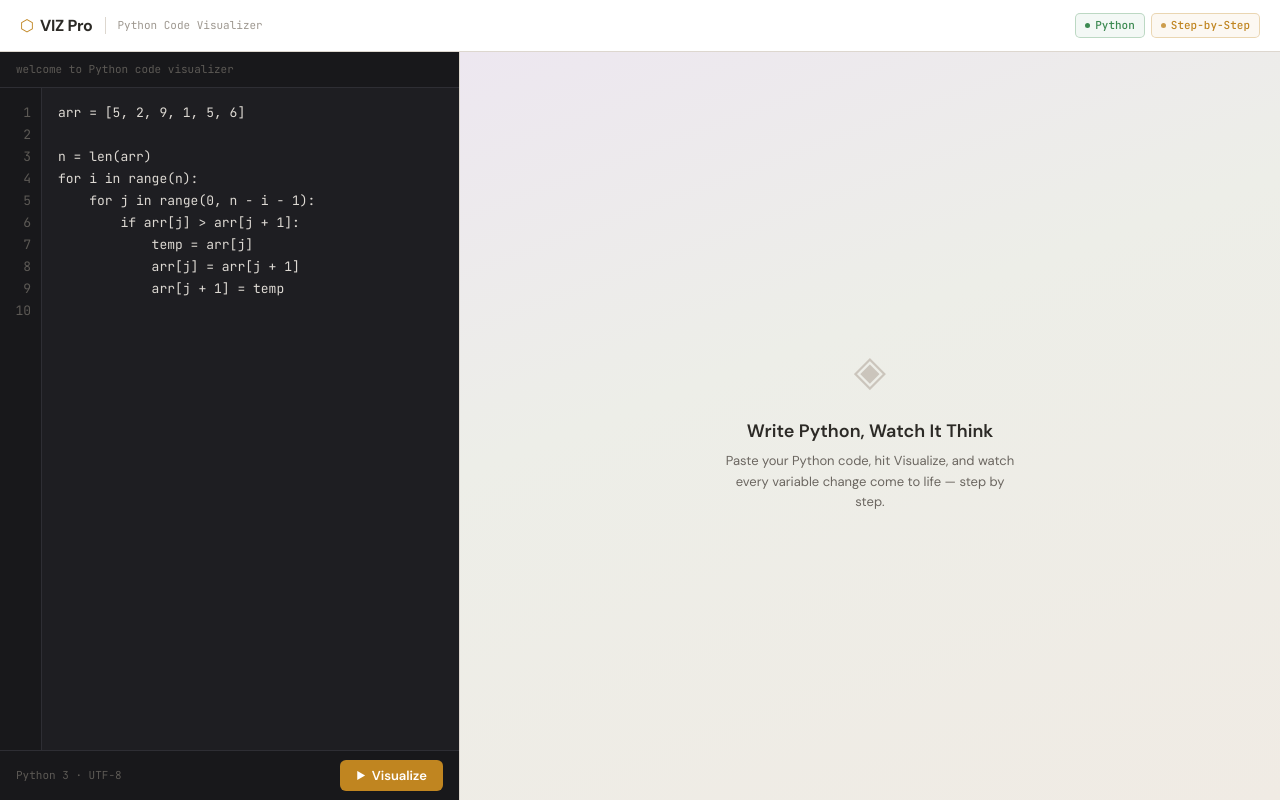
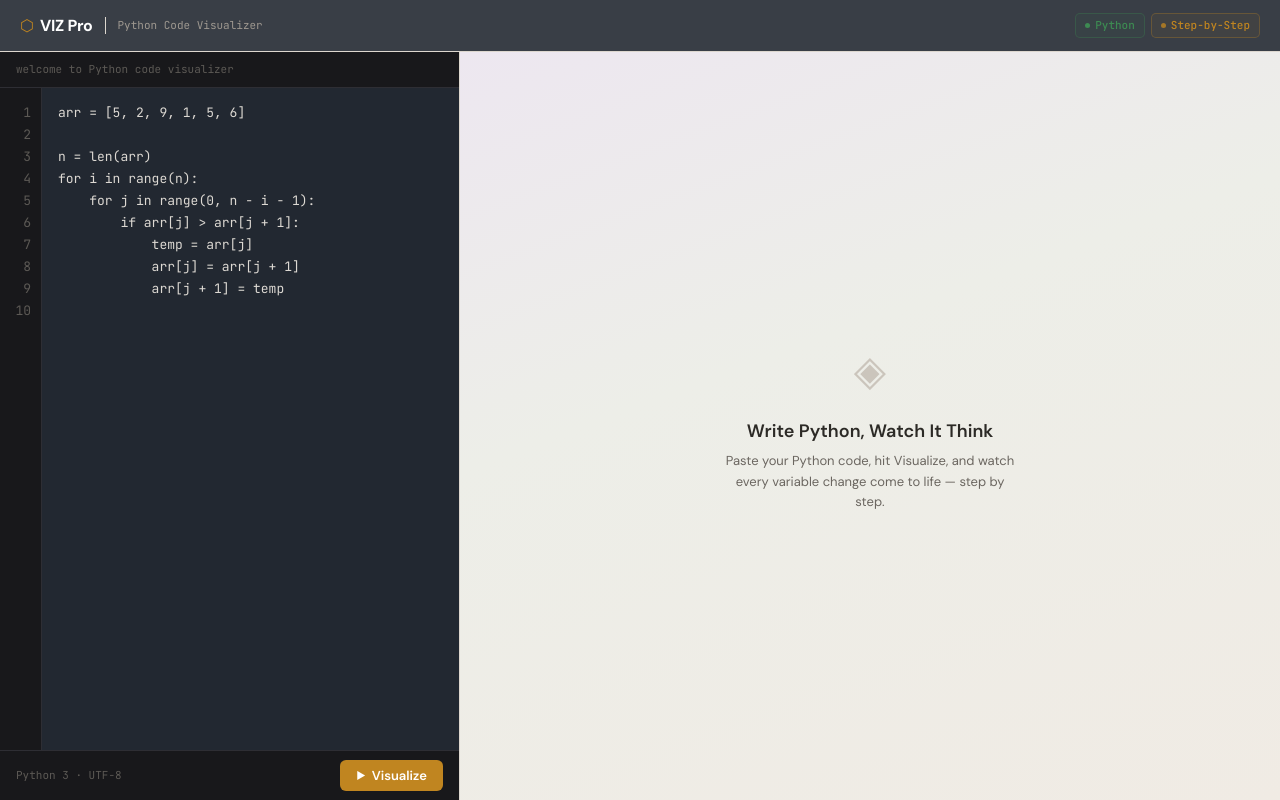
Before and after one commit to pratyushsingh493-glitch/Code-Visualizer, a React (Vite) app in the folder frontend/code-editor/: page / in a window 1280 px wide. Built offline with nearby package versions, Linux system fonts and the light colour scheme.

Commit message:
changes in colors

```diff
--- a/frontend/code-editor/src/components/Codepanel.css
+++ b/frontend/code-editor/src/components/Codepanel.css
@@ -4,7 +4,7 @@
   flex-direction: column;
   flex: 1;
   min-height: 0;
-  background: var(--editor-bg);
+  background: #222831;
 }
 
 .editor-header {
--- a/frontend/code-editor/src/components/Header.css
+++ b/frontend/code-editor/src/components/Header.css
@@ -5,7 +5,7 @@
   justify-content: space-between;
   padding: 0 20px;
   border-bottom: 1px solid var(--border);
-  background: #ffffff;
+  background: #393E46;
   position: sticky;
   top: 0;
   z-index: 100;
@@ -33,7 +33,7 @@
   font-size: 16px;
   font-weight: 700;
   letter-spacing: -0.3px;
-  color: var(--text-primary);
+  color: white;
 }
 
 .header-tagline {
--- a/frontend/code-editor/src/components/SetVisualizer.css
+++ b/frontend/code-editor/src/components/SetVisualizer.css
@@ -1,5 +1,5 @@
 .set-viz {
-  background: var(--bg-card);
+  background: #DFD0B8;
   border: 1px solid var(--border);
   border-radius: var(--radius-lg);
   padding: 14px;
--- a/frontend/code-editor/src/components/VisulizationPanel.css
+++ b/frontend/code-editor/src/components/VisulizationPanel.css
@@ -1,3 +1,4 @@
+
 .viz-panel {
   display: flex;
   flex-direction: column;
```
